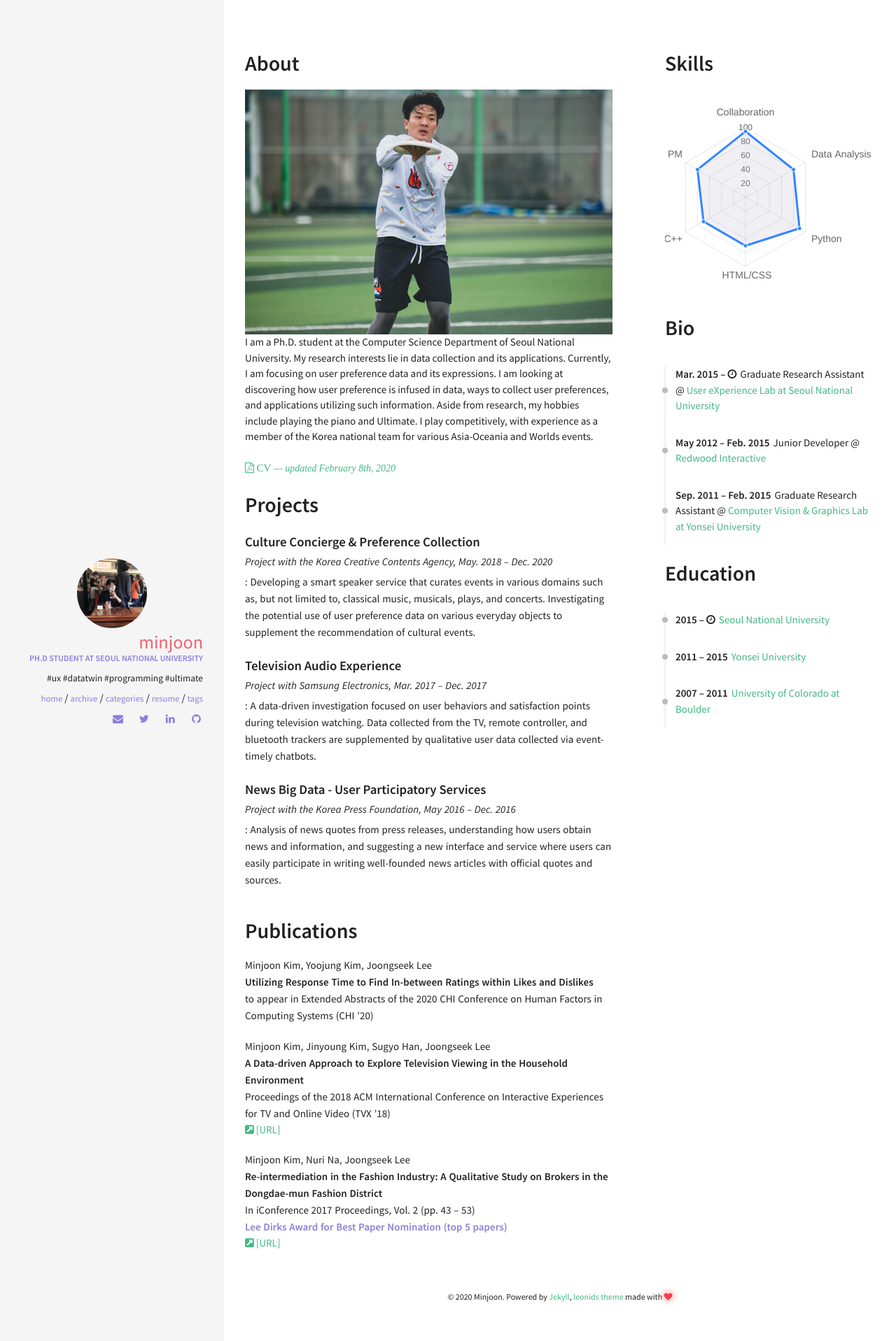
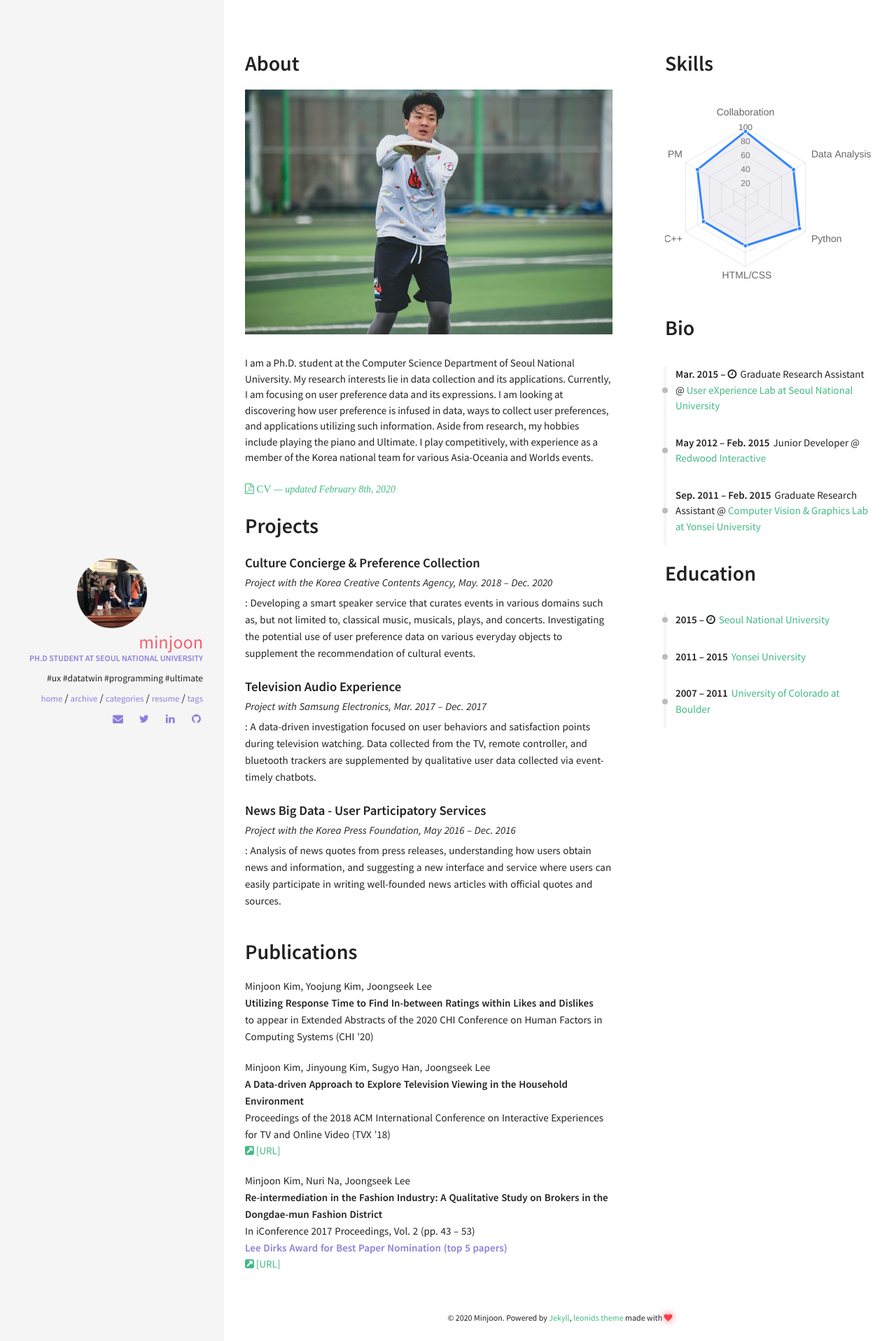
Before and after one commit to minjoonkim/minjoonkim.github.io, a Jekyll site: the page built from resume.html, in a window 1280 px wide. Shown: the whole page at 70% size. Built offline with Jekyll 4.4.1, drawn with Linux system fonts in a browser that asks for light colours; nearby versions of some CDN libraries.

Commit message:
add margin to bottom of image

```diff
--- a/_includes/sections/about.html
+++ b/_includes/sections/about.html
@@ -1,6 +1,6 @@
 <h1><span data-i18n="skills.my_skills">About</span></h1>
 
-<img src="/img/about.jpeg" alt="">
+<img src="/img/about.jpeg" alt="" style="margin-bottom: 30px;">
 
 <div>
     I am a Ph.D. student at the Computer Science Department of Seoul National University. My research interests lie in data collection and its applications. Currently, I am focusing on user preference data and its expressions. I am looking at discovering how user preference is infused in data, ways to collect user preferences, and applications utilizing such information. Aside from research, my hobbies include playing the piano and Ultimate. I play competitively, with experience as a member of the Korea national team for various Asia-Oceania and Worlds events.
```
